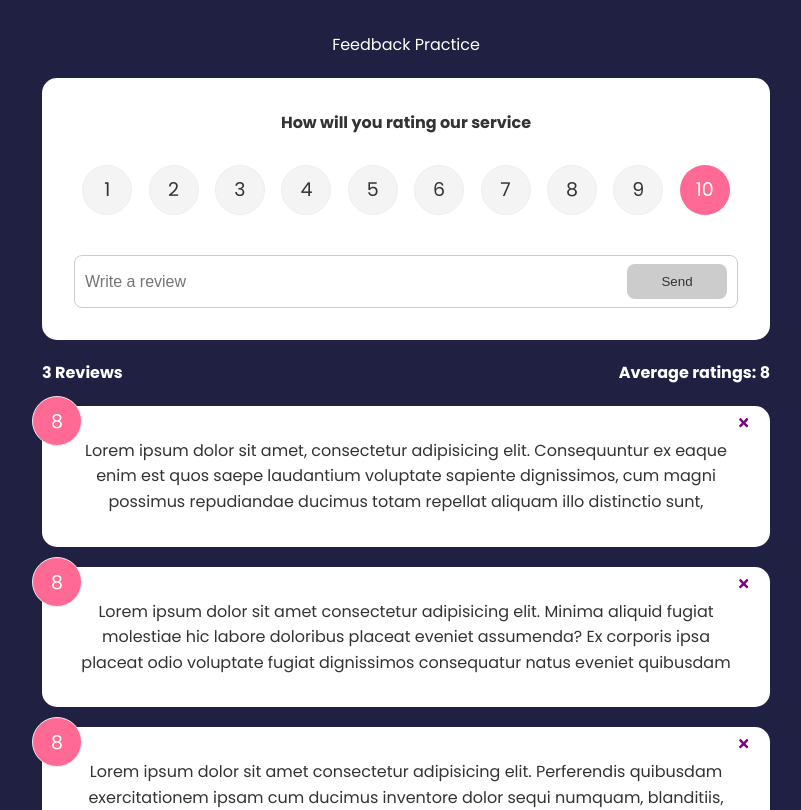
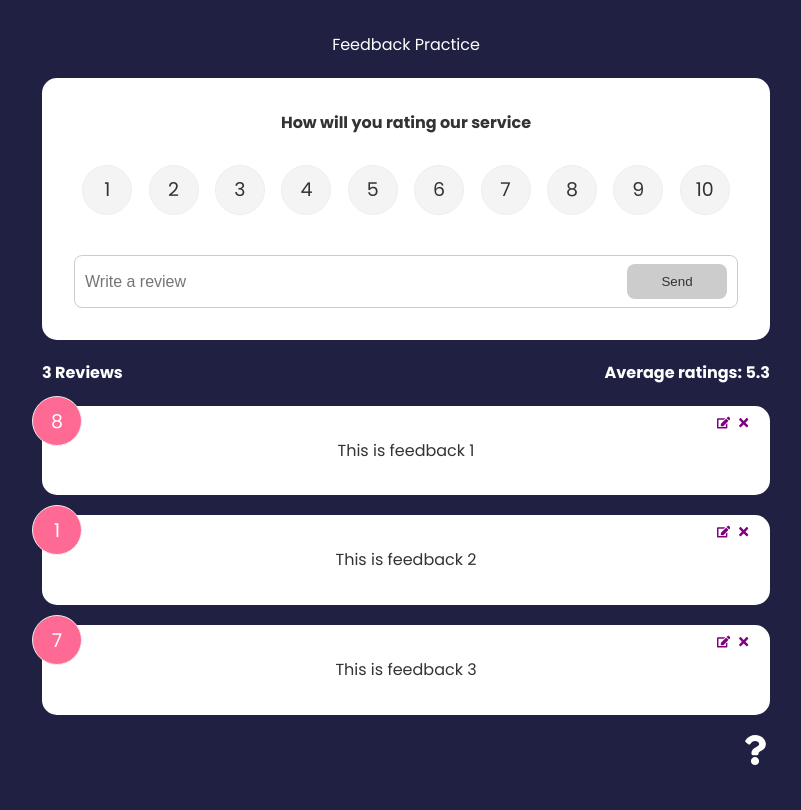
Before and after one commit to Vinxify/React-Pratice1, a React (Vite) app in the folder Practice1(Feedback-project)/: page / in a window 1280 px wide. Shown: the top 810 px of the page, without its empty margins (234-1035 px from the left). Built offline with nearby package versions, Linux system fonts and the light colour scheme.

Commit message:
adding updating features

```diff
--- a/Practice1(Feedback-project)/src/components/FeedbackForm.jsx
+++ b/Practice1(Feedback-project)/src/components/FeedbackForm.jsx
@@ -1,4 +1,4 @@
-import React from "react";
+import React, { useEffect } from "react";
 import Card from "./shared/Card.jsx";
 import RatingSelect from "./RatingSelect";
 import Button from "./shared/Button.jsx";
@@ -13,7 +13,15 @@
   const [text, setText] = useState("");
   const [btnDisabled, setBtnDisabled] = useState(true);
 
-  const { addFeedback } = useContext(FeedbackContext);
+  const { addFeedback, feedbackEdit, updatedFeedback } =
+    useContext(FeedbackContext);
+
+  useEffect(() => {
+    if (feedbackEdit.edit === true) {
+      setText(feedbackEdit.item.text);
+      setBtnDisabled(false);
+    }
+  }, [feedbackEdit]);
 
   const handleSumbit = (e) => {
     e.preventDefault();
@@ -22,7 +30,12 @@
         text,
         rating,
       };
-      addFeedback(newFeedback);
+
+      if (feedbackEdit.edit === true) {
+        updatedFeedback(feedbackEdit.item.id, newFeedback);
+      } else {
+        addFeedback(newFeedback);
+      }
     }
     setText("");
   };
--- a/Practice1(Feedback-project)/src/components/FeedbackItem.jsx
+++ b/Practice1(Feedback-project)/src/components/FeedbackItem.jsx
@@ -1,13 +1,21 @@
 import Card from "./shared/Card";
-import { FaTimes } from "react-icons/fa";
+import { FaTimes, FaEdit } from "react-icons/fa";
 import { useContext } from "react";
 import FeedbackContext from "../context/FeedbackContext";
 
 function FeedbackItem({ item }) {
-  const { deleteFeedback } = useContext(FeedbackContext);
+  const { deleteFeedback, editFeedback } = useContext(FeedbackContext);
   return (
     <Card>
       <div className='num-display'>{item.rating}</div>
+      <button
+        className='edit'
+        onClick={() => {
+          editFeedback(item);
+        }}
+      >
+        <FaEdit color='purple' />
+      </button>
       <button
         className='close'
         onClick={() => {
--- a/Practice1(Feedback-project)/src/components/FeedbackStats.jsx
+++ b/Practice1(Feedback-project)/src/components/FeedbackStats.jsx
@@ -4,6 +4,7 @@
 
 function FeedbackStats() {
   const { feedback } = useContext(FeedbackContext);
+  console.log(feedback);
 
   let average =
     feedback.reduce((acc, cur) => {
--- a/Practice1(Feedback-project)/src/components/RatingSelect.jsx
+++ b/Practice1(Feedback-project)/src/components/RatingSelect.jsx
@@ -1,12 +1,19 @@
 import React from "react";
-import { useState } from "react";
+import { useState, useEffect, useContext } from "react";
+import FeedbackContext from "../context/FeedbackContext";
 
 function RatingSelect({ select }) {
   const [selected, setSelected] = useState(10);
   const handleChange = (e) => {
+    select(+e.currentTarget.value);
     setSelected(+e.currentTarget.value);
-    select(+e.currentTarget.value);
   };
+
+  const { feedbackEdit } = useContext(FeedbackContext);
+
+  useEffect(() => {
+    setSelected(feedbackEdit.item.rating);
+  }, [feedbackEdit]);
 
   return (
     <ul className='rating'>
--- a/Practice1(Feedback-project)/src/components/data/FeedbackData.jsx
+++ b/Practice1(Feedback-project)/src/components/data/FeedbackData.jsx
@@ -1,18 +1,18 @@
 const FeedbackData = [
   {
-    id: 1,
+    id: "1",
     rating: 8,
-    text: " Lorem ipsum dolor sit amet, consectetur adipisicing elit. Consequuntur ex eaque enim est quos saepe laudantium voluptate sapiente dignissimos, cum magni possimus repudiandae ducimus totam repellat aliquam illo distinctio sunt,",
+    text: " This is feedback 1",
   },
   {
-    id: 2,
-    rating: 8,
-    text: "Lorem ipsum dolor sit amet consectetur adipisicing elit. Minima aliquid fugiat molestiae hic labore doloribus placeat eveniet assumenda? Ex corporis ipsa placeat odio voluptate fugiat dignissimos consequatur natus eveniet quibusdam",
+    id: "2",
+    rating: 1,
+    text: "This is feedback 2",
   },
   {
-    id: 3,
-    rating: 8,
-    text: "Lorem ipsum dolor sit amet consectetur adipisicing elit. Perferendis quibusdam exercitationem ipsam cum ducimus inventore dolor sequi numquam, blanditiis, suscipit laudantium quasi labore aperiam tenetur quam magnam neque eum nulla",
+    id: "3",
+    rating: 7,
+    text: "This is feedback 3",
   },
 ];
 
--- a/Practice1(Feedback-project)/src/context/FeedbackContext.jsx
+++ b/Practice1(Feedback-project)/src/context/FeedbackContext.jsx
@@ -9,19 +9,54 @@
 export const FeedbackProvider = ({ children }) => {
   const [feedback, setFeedback] = useState(FeedbackData);
 
+  const [feedbackEdit, setFeedbackEdit] = useState({
+    item: {},
+    edit: false,
+  });
+
+  console.log(feedbackEdit);
+
+  // Add feedback
   const addFeedback = (newFeedback) => {
     newFeedback.id = uuidv4();
     setFeedback([newFeedback, ...feedback]);
   };
 
+  // Delete feedback
   const deleteFeedback = (id) => {
     if (window.confirm("Are you sure that you want to delete")) {
       setFeedback(feedback.filter((item) => item.id !== id));
     }
   };
 
+  // updated feedback
+
+  const updatedFeedback = (id, updatedItem) => {
+    setFeedback(
+      feedback.map((item) =>
+        item.id === id ? { ...item, ...updatedItem } : item
+      )
+    );
+  };
+
+  const editFeedback = (item) => {
+    setFeedbackEdit({
+      item,
+      edit: true,
+    });
+  };
+
   return (
-    <FeedbackContext.Provider value={{ feedback, addFeedback, deleteFeedback }}>
+    <FeedbackContext.Provider
+      value={{
+        feedback,
+        feedbackEdit,
+        addFeedback,
+        deleteFeedback,
+        editFeedback,
+        updatedFeedback,
+      }}
+    >
       {children}
     </FeedbackContext.Provider>
   );
```
